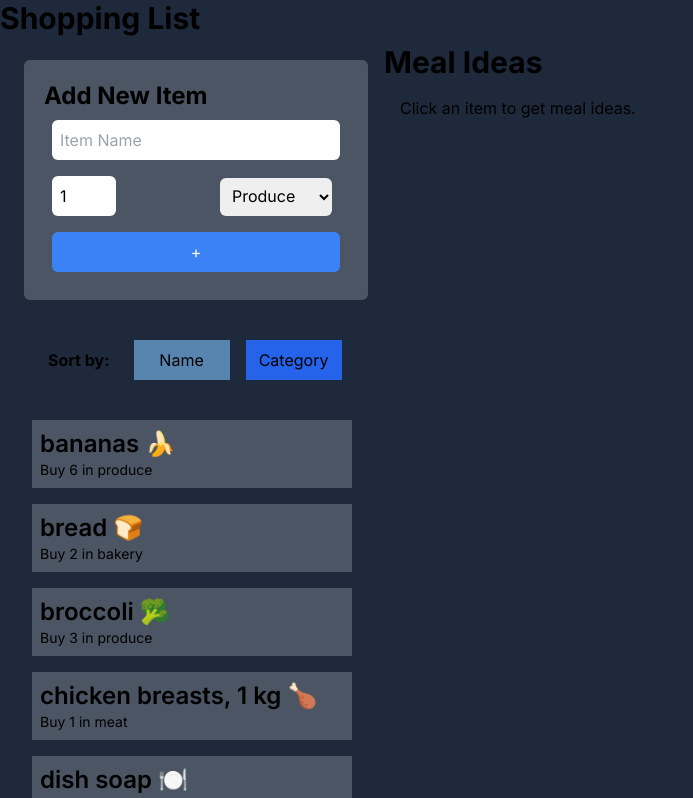
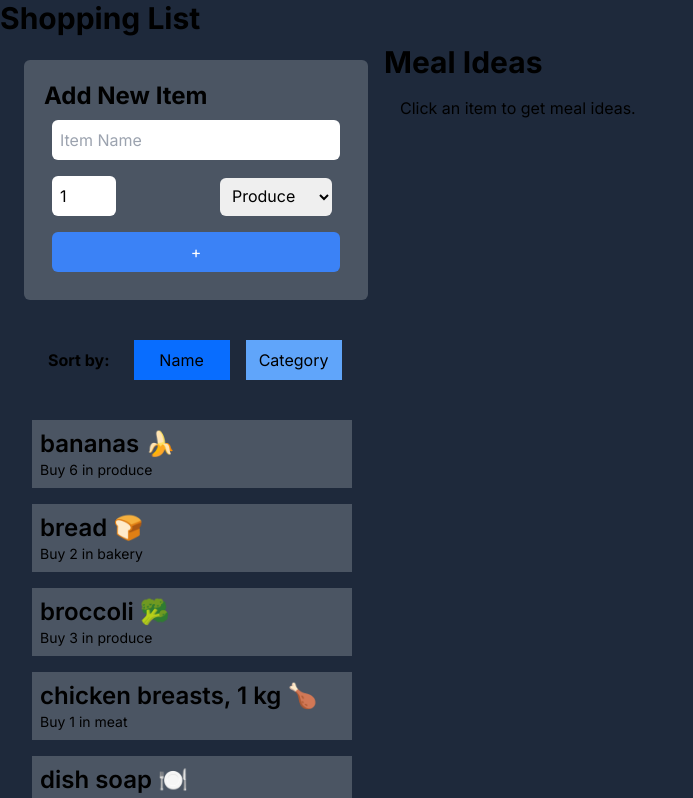
Before and after one commit to ShelynDM/cprg306-assignments, a Next.js app: page /week-7 in a window 1280 px wide. Shown: the top 798 px of the page, without its empty margins (0-693 px from the left). Built offline with nearby package versions, Linux system fonts and the light colour scheme.

Commit message:
week7 update

```diff
--- a/app/week-7/item-list.js
+++ b/app/week-7/item-list.js
@@ -20,13 +20,13 @@ export default function ItemList({ items, onItemSelect }) {
             <div className=" mb-8">
                 <strong className="font-bold m-4">Sort by:</strong>
                 <button
-                    className="w-24 m-2 p-2 bg-blue-600 hover:bg-blue-400"
+                    className="w-24 m-2 p-2 bg-blue-400 hover:bg-blue-600"
                     onClick={() => setSortBy("name")}
-                    style={{backgroundColor: sortBy === "name" ? "#5885AF" : ""}}>Name</button>
+                    style={{backgroundColor: sortBy === "name" ? "#086DFF" : ""}}>Name</button>
                 <button
-                    className="w-24 m-2 p-2  bg-blue-600 hover:bg-blue-400"
+                    className="w-24 m-2 p-2  bg-blue-400 hover:bg-blue-600"
                     onClick={() => setSortBy("category")}
-                    style={{backgroundColor: sortBy === "category" ? "#5885AF" : ""}}>Category</button>
+                    style={{backgroundColor: sortBy === "category" ? "#086DFF" : ""}}>Category</button>
             </div>
             <div>
                 <ul>
--- a/app/week-7/meal-ideas.js
+++ b/app/week-7/meal-ideas.js
@@ -30,16 +30,12 @@ export default function MealIdeas({ingredient}) {
                     <p className="m-2">Here are some meal ideas using {ingredient}: </p>
                     <ul className="p-2 bg-slate-800">
                         {meals.map((meal) => (
-                            <div className="m-2 p-2 bg-slate-600 hover:bg-blue-600" key={meal.idMeal}>
-                                <li>
-                                    <p>{meal.strMeal}</p>
-                                </li>
-                            </div>
+                            <li className="m-2 p-2 bg-slate-600 hover:bg-blue-600" key={meal.idMeal}>
+                                <p>{meal.strMeal}</p>
+                            </li>
                         ))}
                     </ul>
                 </div>
-
-
             ) : (
                 <p className="m-2">No meal ideas found for {ingredient}.</p>
             )}
```
